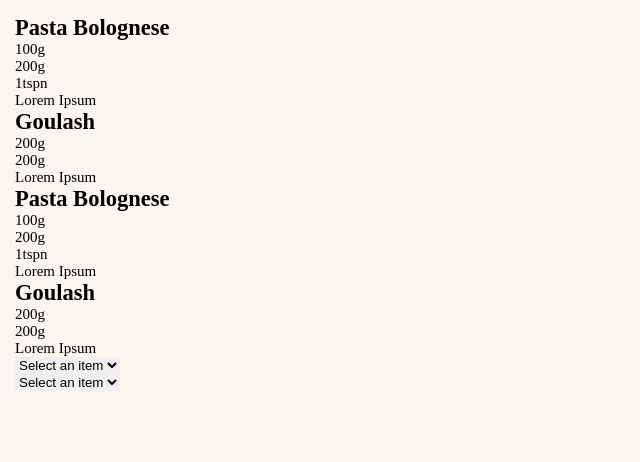
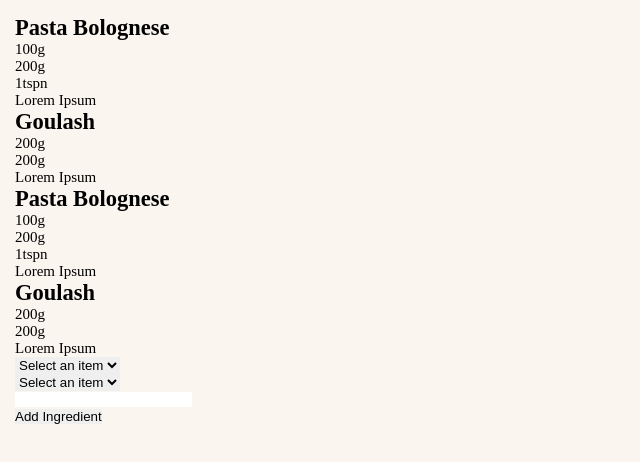
Before and after one commit to MarkusAleksander/recipe-finder, a React (Create React App) app: page / in a window 1280 px wide. Shown: the top 462 px of the page, without its empty margins (0-640 px from the left). Built offline with nearby package versions, Linux system fonts and the light colour scheme.

Commit message:
Added user submit button

```diff
--- a/src/App.js
+++ b/src/App.js
@@ -4,9 +4,11 @@ import './App.css';
 // Import Components
 import RecipeListContainer from './components/Recipe/RecipeListContainer';
 import UserSelectContainer from './components/UserEntry/UserSelectContainer';
+import UserInputContainer from './components/UserEntry/UserInputContainer';
+import UserSubmitContainer from './components/UserEntry/UserSubmitContainer';
 
 import { store } from './store/store';
-import { addIngredient, addQuantifier } from './store/actions/action_creators';
+import { addIngredient, addQuantifier, addQuantity, storeUserIngredient } from './store/actions/action_creators';
 
 class App extends Component {
 
@@ -15,6 +17,8 @@ class App extends Component {
 
     this.handleUserQuantifierSelection = this.handleUserQuantifierSelection.bind(this);
     this.handleUserIngredientSelection = this.handleUserIngredientSelection.bind(this);
+    this.handleUserIngredientInput = this.handleUserIngredientInput.bind(this);
+    this.handleUserIngredientSubmit = this.handleUserIngredientSubmit.bind(this);
   }
 
   handleUserQuantifierSelection(value) {
@@ -22,6 +26,12 @@ class App extends Component {
   }
   handleUserIngredientSelection(value) {
     addQuantifierToStore(value);
+  }
+  handleUserIngredientInput(value) {
+    addQuantityToStore(value);
+  }
+  handleUserIngredientSubmit() {
+    storeUserIngredients();
   }
 
   render() {
@@ -35,6 +45,13 @@ class App extends Component {
           <UserSelectContainer
             handleSelection={this.handleUserIngredientSelection}
             type="quantifiers"></UserSelectContainer>
+          <UserInputContainer
+            handleInput={this.handleUserIngredientInput}
+          ></UserInputContainer>
+          <UserSubmitContainer
+            handleClick={this.handleUserIngredientSubmit}
+            text={'Add Ingredient'}
+          ></UserSubmitContainer>
         </div>
       </div>
     )
@@ -48,5 +65,10 @@ function addIngredientToStore(item) {
 function addQuantifierToStore(item) {
   store.dispatch(addQuantifier(item));
 }
-
+function addQuantityToStore(value) {
+  store.dispatch(addQuantity(value));
+}
+function storeUserIngredients() {
+  store.dispatch(storeUserIngredient());
+}
 export default App;
--- a/src/components/Ingredient/IngredientListContainer.js
+++ b/src/components/Ingredient/IngredientListContainer.js
@@ -23,7 +23,7 @@ class IngredientListContainer extends Component {
         return (
             <ul>
                 {this.state.ingredients.map(function (item) {
-                    return <li><IngredientContainer ingredient={item}></IngredientContainer></li>
+                    return <li key={item.id}><IngredientContainer ingredient={item}></IngredientContainer></li>
                 })}
             </ul>
         )
--- a/src/components/Recipe/RecipeListContainer.js
+++ b/src/components/Recipe/RecipeListContainer.js
@@ -25,7 +25,7 @@ class RecipeListContainer extends Component {
             <ul>
                 {this.state.recipes.map(function (item) {
                     // Render a Recipe Container for each Recipe
-                    return <li><RecipeContainer recipe={item} key={item.id}></RecipeContainer></li>
+                    return <li key={item.id}><RecipeContainer recipe={item}></RecipeContainer></li>
                 })}
             </ul>
         )
--- a/src/components/UserEntry/UserInput.js
+++ b/src/components/UserEntry/UserInput.js
@@ -1,15 +1,11 @@
-import React, { Component } from 'react';
+import React from 'react';
 
-class UserInput extends Component {
+const UserInput = (props) => {
 
-    constructor(props) {
-        super(props);
-
-        this.state = {
-            input: '',
-            ingredients: [],
-            maxItems: 3
-        }
-    }
+    return (
+        <input type="number" min="0.01" step="0.01" onChange={props.handleInput} />
+    )
 
 }
+
+export default UserInput;
--- a/src/components/UserEntry/UserInputContainer.js
+++ b/src/components/UserEntry/UserInputContainer.js
@@ -0,0 +1,31 @@
+import React, { Component } from 'react';
+import UserInput from './UserInput';
+
+class UserInputContainer extends Component {
+
+    constructor(props) {
+        super(props);
+
+        this.state = {
+            type: this.props.type,
+            userInput: ''
+        }
+
+        this.handleInput = this.handleInput.bind(this);
+    }
+
+    handleInput(e) {
+        this.props.handleInput(e.target.value);
+    }
+
+    render() {
+        return (
+            <div>
+                <UserInput handleInput={this.handleInput}></UserInput>
+            </div>
+        )
+    }
+
+}
+
+export default UserInputContainer
--- a/src/components/UserEntry/UserSelect.js
+++ b/src/components/UserEntry/UserSelect.js
@@ -8,7 +8,7 @@ const UserSelect = (props) => {
 
     return (
         <select onChange={props.handleSelection}>
-            <option selected>Select an item</option>
+            <option defaultValue="">Select an item</option>
             {Options}
         </select>
     )
--- a/src/components/UserEntry/UserSubmit.js
+++ b/src/components/UserEntry/UserSubmit.js
@@ -0,0 +1,9 @@
+import React from 'react';
+
+const UserSubmit = (props) => {
+    return (
+        <button onClick={props.handleClick}>{props.text}</button>
+    )
+}
+
+export default UserSubmit;
--- a/src/components/UserEntry/UserSubmitContainer.js
+++ b/src/components/UserEntry/UserSubmitContainer.js
@@ -0,0 +1,33 @@
+import React, { Component } from 'react';
+
+import UserSubmit from './UserSubmit';
+
+class UserSubmitContainer extends Component {
+
+    constructor(props) {
+        super(props);
+
+        this.state = {
+            disabled: false,
+            text: this.props.text
+        }
+
+        this.handleClick = this.handleClick.bind(this);
+    }
+
+    handleClick() {
+        this.props.handleClick();
+    }
+
+    render() {
+        return (
+            <div>
+                <UserSubmit text={this.state.text} handleClick={this.handleClick}></UserSubmit>
+            </div>
+
+        )
+    }
+
+}
+
+export default UserSubmitContainer;
--- a/src/store/actions/action_creators.js
+++ b/src/store/actions/action_creators.js
@@ -18,3 +18,6 @@ export const addQuantifier = (quantifier) => ({
         quantifier: quantifier
     }
 });
+export const storeUserIngredient = () => ({
+    type: TYPES.STORE_USER_INGREDIENT
+});
--- a/src/store/actions/action_types.js
+++ b/src/store/actions/action_types.js
@@ -1,3 +1,4 @@
 export const ADD_INGREDIENT = 'Add Ingredient';
 export const ADD_QUANTITY = 'Add Quantity';
 export const ADD_QUANTIFIER = 'Add Quantifier';
+export const STORE_USER_INGREDIENT = 'Store Ingredient';
--- a/src/store/reducer/reducer.js
+++ b/src/store/reducer/reducer.js
@@ -6,14 +6,14 @@ export const reducer = (state = initialState, action) => {
     switch (action.type) {
         case TYPES.ADD_INGREDIENT:
             console.log('Add ingredient...');
-            const cUI_I = state.currentUserIngredient;
+            let cUI_I = state.currentUserIngredient;
             cUI_I.ingredient = action.payload.ingredient;
             return Object.assign({}, state, {
                 currentUserIngredient: cUI_I
             });
         case TYPES.ADD_QUANTITY:
             console.log('Add quantity...');
-            const cUI_Qty = state.currentUserIngredient;
+            let cUI_Qty = state.currentUserIngredient;
             cUI_Qty.quantity = action.payload.quantity;
             return Object.assign({}, state, {
                 currentUserIngredient: cUI_Qty
@@ -25,6 +25,14 @@ export const reducer = (state = initialState, action) => {
             return Object.assign({}, state, {
                 currentUserIngredient: cUI_Qfr
             });
+        case TYPES.STORE_USER_INGREDIENT:
+            console.log('Storing user ingredient input');
+            let cUI = state.currentUserIngredient;
+            let uI = state.userIngredients;
+            uI.push(cUI);
+            return Object.assign({}, state, {
+                userIngredients: uI
+            });
         default:
             return state;
     }
```
